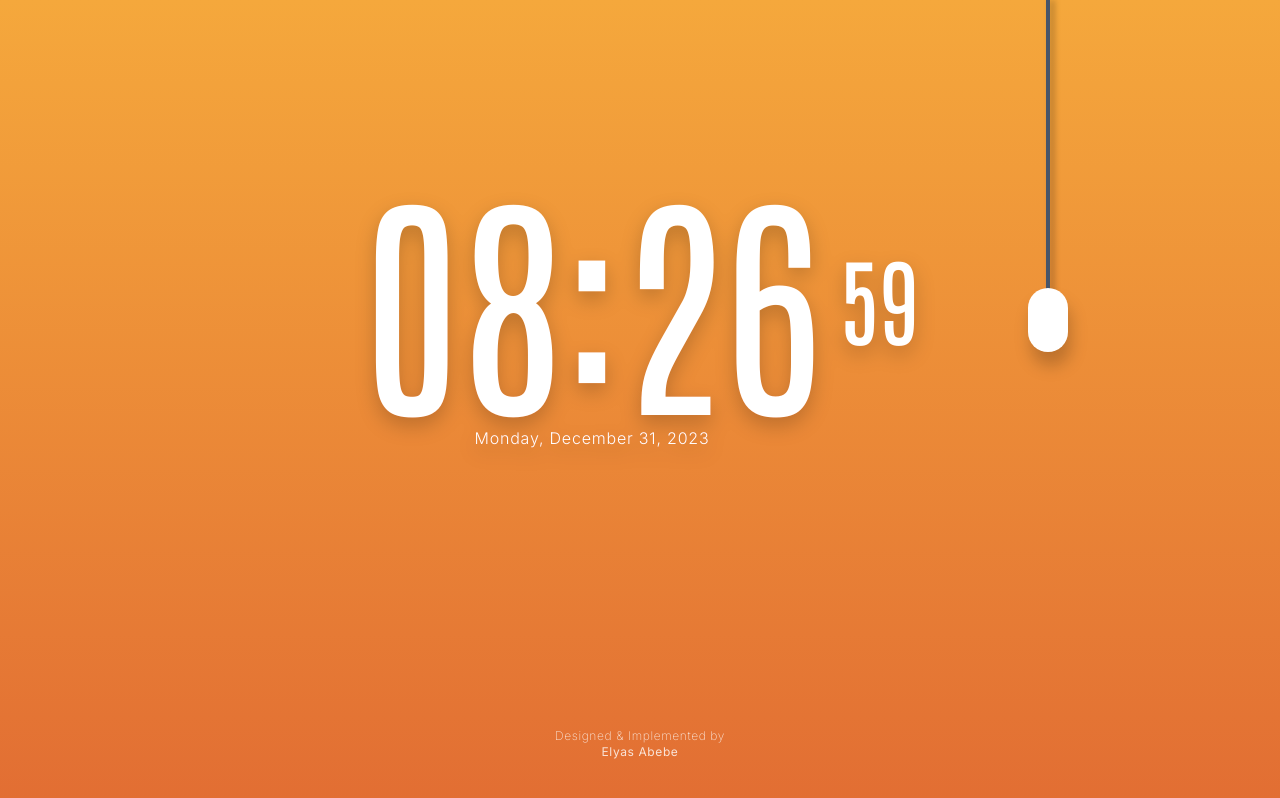
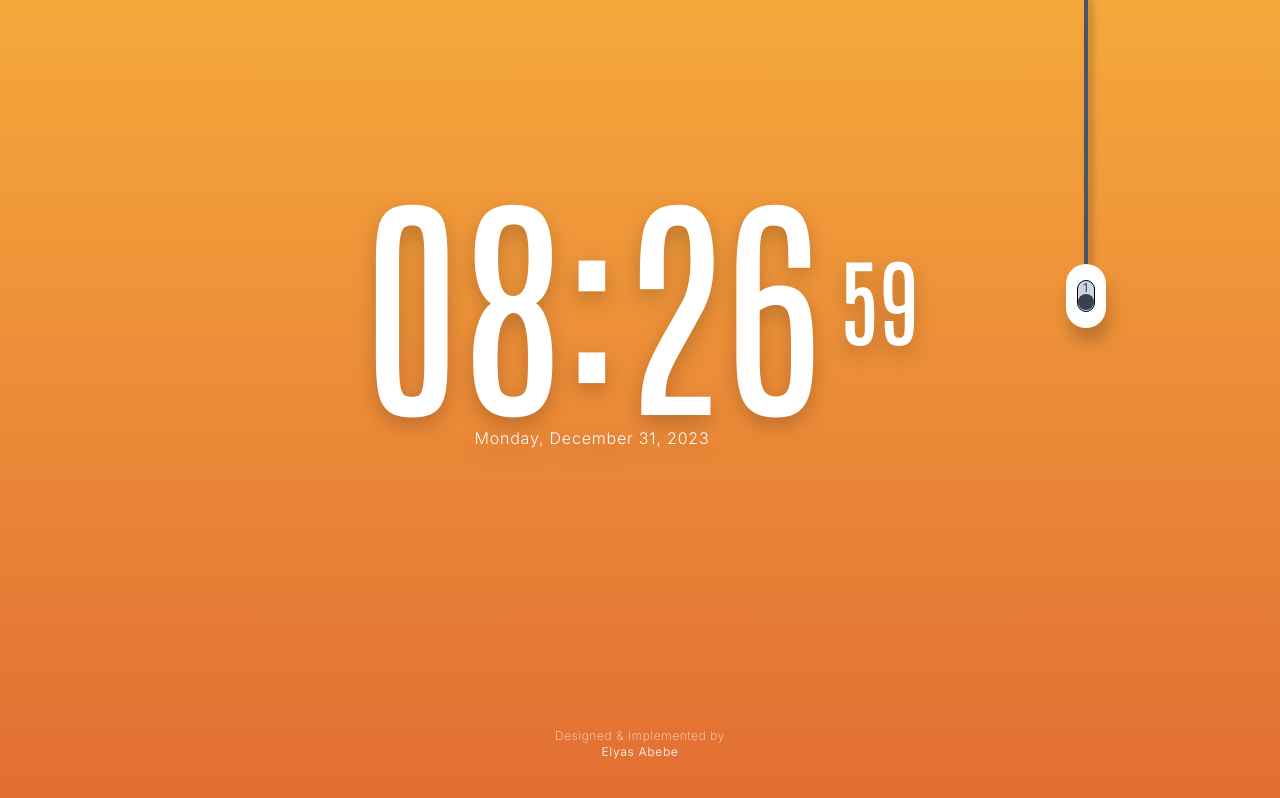
Before and after one commit to Elijah-05/theme-pull-switch, a React (Vite) app: page / in a window 1280 px wide. Built offline with nearby package versions, Linux system fonts and the light colour scheme.

Commit message:
switch on off small toggle display

```diff
--- a/src/root/Root.tsx
+++ b/src/root/Root.tsx
@@ -11,7 +11,9 @@ const Root = () => {
   const switchColor = getTheme === "light" ? "bg-white" : "bg-primary";
 
   useEffect(() => {
-    setSwitchFall(true);
+    setTimeout(() => {
+      setSwitchFall(true);
+    }, 100);
   }, []);
 
   const handleSwitchHover = () => {
@@ -33,10 +35,10 @@ const Root = () => {
   };
 
   return (
-    <div className="relative h-screen max-h-screen border-slate-70 flex items-center justify-center">
+    <div className=" h-screen max-h-screen border-slate-70 flex items-center justify-center">
       <div className="absolute top-0 right-8 md:right-[15vw] z-50 ">
         <div
-          className={`top-0  -translate-x-1/2 w-1 bg-slate-600 ${
+          className={` w-1 bg-slate-600 ${
             isSwitchFall ? "h-[70vh] md:h-[40vh] duration-1000" : "h-0"
           } ${
             switchHovered
@@ -44,16 +46,30 @@ const Root = () => {
               : "drop-shadow-[4px_0px_3px_rgba(0,0,0,0.3)]"
           } duration-500`}
         />
-        <div
-          className={`w-10 ${switchColor} ${
+        <button
+          className={`absolute -translate-x-1/2 ml-[1.5px] -mb-2 bottom-0 w-10 ${switchColor} ${
             isSwitchClicked
-              ? "translate-y-1 duration-500"
-              : "hover:-translate-y-4 duration-1000"
-          } h-16 -translate-x-1/2 rounded-full drop-shadow-[3px_14px_8px_rgba(0,0,0,0.2)] cursor-pointer -translate-y-8 hover:drop-shadow-[3px_10px_4px_rgba(0,0,0,0.3)] group`}
+              ? "translate-y-8 duration-500"
+              : "hover:translate-y-3 duration-1000"
+          } h-16 rounded-full drop-shadow-[3px_14px_8px_rgba(0,0,0,0.2)] hover:drop-shadow-[3px_10px_4px_rgba(0,0,0,0.3)] flex justify-center items-center`}
           onMouseEnter={handleSwitchHover}
           onMouseLeave={handleSwitchHover}
           onClick={handleToggleTheme}
-        />
+        >
+          <div className="border border-black bg-slate-300 h-8 rounded-full">
+            <div
+              className={`w-4 h-4 mt-[1px] bg-gray-700 rounded-full ${
+                getTheme == "light" ? "translate-y-3" : ""
+              } duration-300`}
+            />
+            <div className=" absolute top-0 translate-y-1/2 mt-2 left-1/2 text-gray-700 -translate-x-1/2 -mt-[1px] font-inter font- text-xs">
+              1
+            </div>
+            <div className=" absolute left-1/2 text-gray-700 -translate-x-1/2 -mt-[1px] font-inter font- text-xs">
+              0
+            </div>
+          </div>
+        </button>
       </div>
       <div className={` mb-[30vh] flex flex-col text-white select-none`}>
         <div
```
